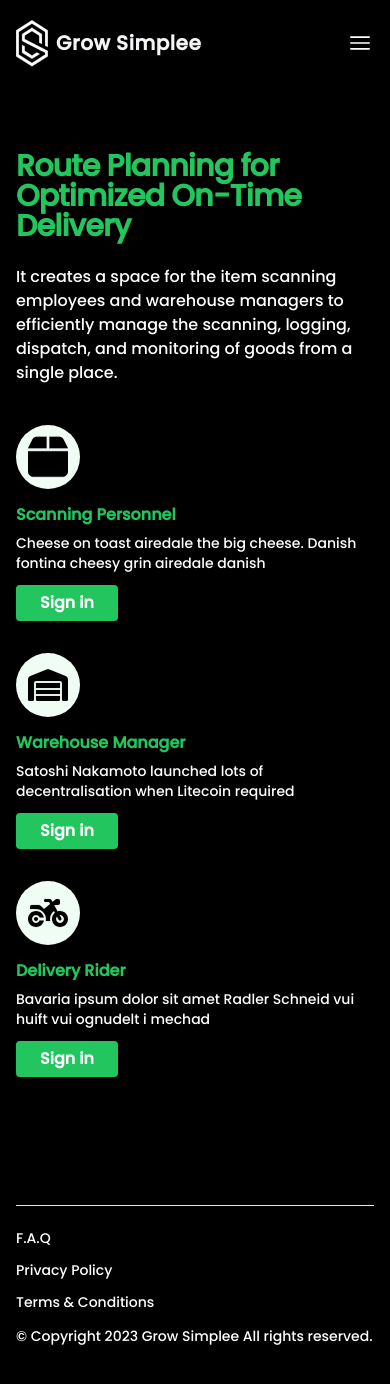
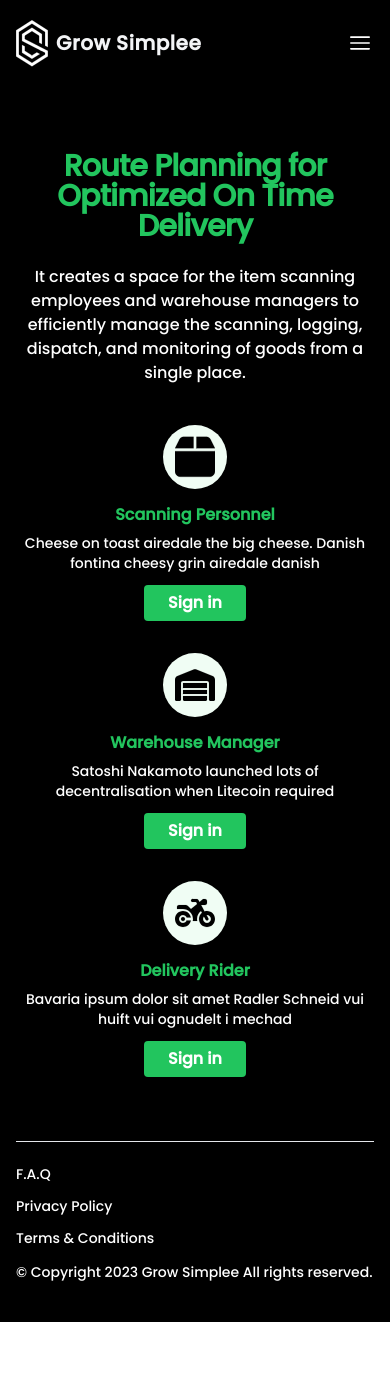
Before and after one commit to DaemonLab/Route-Planning, a Next.js app in the folder app/: page / in a window 390 px wide. After the commit the page ends 1322 px from the top, so only its background shows below. Built offline with nearby package versions, Linux system fonts and the light colour scheme.

Commit message:
Homepage fixed

```diff
--- a/app/components/Feature.tsx
+++ b/app/components/Feature.tsx
@@ -3,35 +3,10 @@ import Link from "next/link";
 export default function Feature() {
   return (
     <div className="bg-black">
-      <div className="px-4 py-16 mx-auto sm:max-w-xl md:max-w-full lg:max-w-screen-xl md:px-24 lg:px-8 lg:py-20">
-        <div className="max-w-xl mb-10 md:mx-auto sm:text-center lg:max-w-2xl md:mb-12">
-          <h2 className="max-w-lg mb-6 font-sans text-3xl font-bold leading-none tracking-tight text-green-500 sm:text-4xl md:mx-auto">
-            <span className="relative inline-block">
-              <svg
-                viewBox="0 0 52 24"
-                fill="currentColor"
-                className="absolute top-0 left-0 z-0 hidden w-32 -mt-8 -ml-20 text-blue-gray-100 lg:w-32 lg:-ml-28 lg:-mt-10 sm:block"
-              >
-                <defs>
-                  <pattern
-                    id="df31b9f6-a505-42f8-af91-d2b7c3218e5c"
-                    x="0"
-                    y="0"
-                    width=".135"
-                    height=".30"
-                  >
-                    <circle cx="1" cy="1" r=".7" />
-                  </pattern>
-                </defs>
-                <rect
-                  fill="url(#df31b9f6-a505-42f8-af91-d2b7c3218e5c)"
-                  width="52"
-                  height="24"
-                />
-              </svg>
-              <span className="relative">Route</span>
-            </span>{" "}
-            Planning for Optimized On-Time Delivery
+      <div className="px-4 py-16 mx-auto sm:max-w-xl md:max-w-full lg:max-w-screen-xl md:px-24 lg:px-8">
+        <div className="max-w-xl mb-10 md:mx-auto text-center lg:max-w-2xl md:mb-12">
+          <h2 className="max-w-lg mb-6 font-sans text-3xl font-bold leading-none tracking-tight text-green-500 sm:text-4xl mx-auto">
+            Route Planning for Optimized On Time Delivery
           </h2>
           <p className="text-base text-white md:text-lg">
             It creates a space for the item scanning employees and warehouse
@@ -40,8 +15,8 @@ export default function Feature() {
           </p>
         </div>
         <div className="grid gap-8 row-gap-8 lg:grid-cols-3">
-          <div className="sm:text-center">
-            <div className="flex items-center justify-center w-16 h-16 mb-4 rounded-full bg-green-50 sm:mx-auto sm:w-24 sm:h-24">
+          <div className="text-center">
+            <div className="flex items-center justify-center w-16 h-16 mb-4 rounded-full bg-green-50 mx-auto sm:w-24 sm:h-24">
               <svg
                 className="w-10"
                 strokeLinejoin="round"
@@ -58,7 +33,7 @@ export default function Feature() {
             <h6 className="mb-2 font-semibold leading-5 text-green-500">
               Scanning Personnel
             </h6>
-            <p className="max-w-md mb-3 text-sm text-white sm:mx-auto">
+            <p className="max-w-md mb-3 text-sm text-white mx-auto">
               Cheese on toast airedale the big cheese. Danish fontina cheesy
               grin airedale danish
             </p>
@@ -70,8 +45,8 @@ export default function Feature() {
               Sign in
             </Link>
           </div>
-          <div className="sm:text-center">
-            <div className="flex items-center justify-center w-16 h-16 mb-4 rounded-full bg-green-50 sm:mx-auto sm:w-24 sm:h-24">
+          <div className="text-center">
+            <div className="flex items-center justify-center w-16 h-16 mb-4 rounded-full bg-green-50 mx-auto sm:w-24 sm:h-24">
               <svg
                 className="w-10"
                 strokeLinejoin="round"
@@ -88,7 +63,7 @@ export default function Feature() {
             <h6 className="mb-2 font-semibold leading-5 text-green-500">
               Warehouse Manager
             </h6>
-            <p className="max-w-md mb-3 text-sm text-white sm:mx-auto">
+            <p className="max-w-md mb-3 text-sm text-white mx-auto">
               Satoshi Nakamoto launched lots of decentralisation when Litecoin
               required
             </p>
@@ -100,8 +75,8 @@ export default function Feature() {
               Sign in
             </Link>
           </div>
-          <div className="sm:text-center">
-            <div className="flex items-center justify-center w-16 h-16 mb-4 rounded-full bg-green-50 sm:mx-auto sm:w-24 sm:h-24">
+          <div className="text-center">
+            <div className="flex items-center justify-center w-16 h-16 mb-4 rounded-full bg-green-50 mx-auto sm:w-24 sm:h-24">
               <svg
                 className="w-10"
                 strokeLinejoin="round"
@@ -118,7 +93,7 @@ export default function Feature() {
             <h6 className="mb-2 font-semibold leading-5 text-green-500">
               Delivery Rider
             </h6>
-            <p className="max-w-md mb-3 text-sm text-white sm:mx-auto">
+            <p className="max-w-md mb-3 text-sm text-white mx-auto">
               Bavaria ipsum dolor sit amet Radler Schneid vui huift vui ognudelt
               i mechad
             </p>
--- a/app/components/Footer.tsx
+++ b/app/components/Footer.tsx
@@ -3,7 +3,7 @@ import Link from "next/link";
 export default function Footer() {
   return (
     <div className="bg-black">
-      <div className="px-4 pt-16 mx-auto sm:max-w-xl md:max-w-full lg:max-w-screen-xl md:px-24 lg:px-8">
+      <div className="px-4 mx-auto sm:max-w-xl md:max-w-full lg:max-w-screen-xl md:px-24 lg:px-8">
         <div className="flex flex-col-reverse justify-between pt-5 pb-10 border-t lg:flex-row">
           <p className="text-sm text-white">
             © Copyright 2023 Grow Simplee All rights reserved.
```
